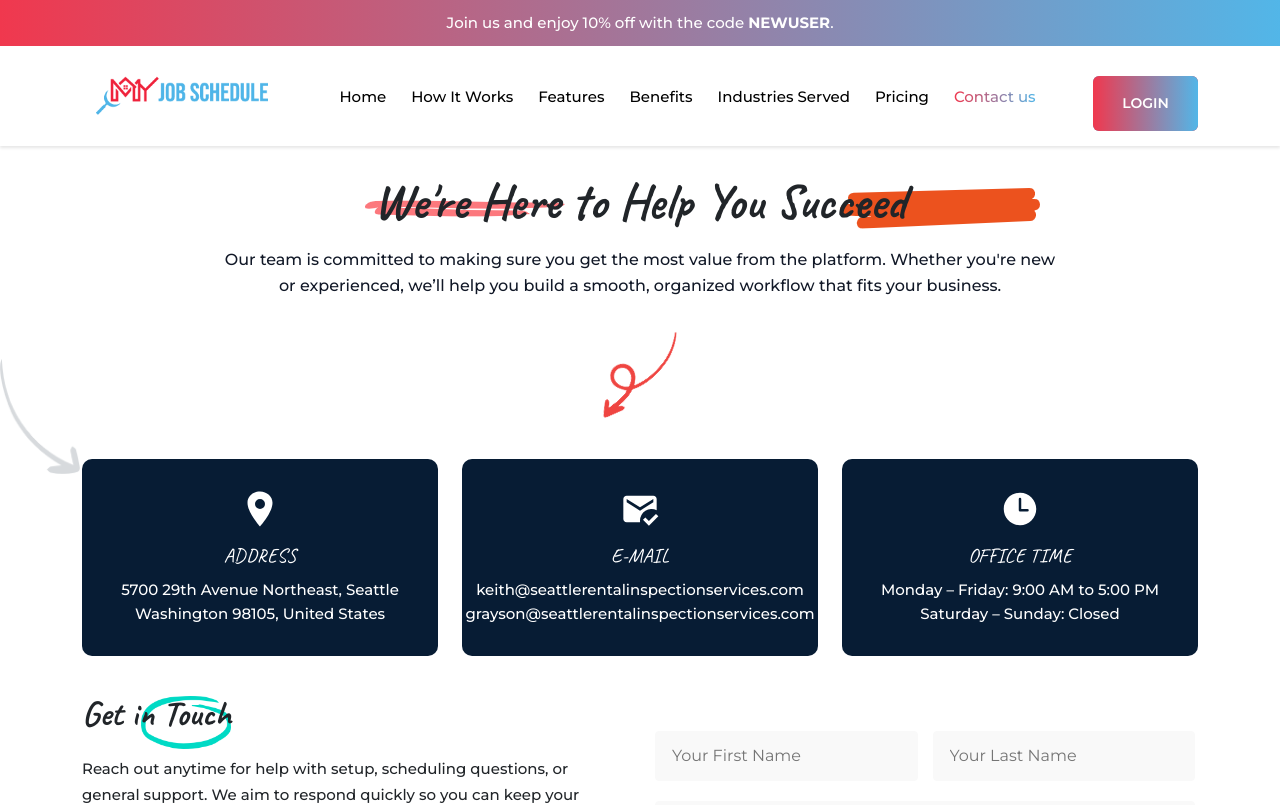
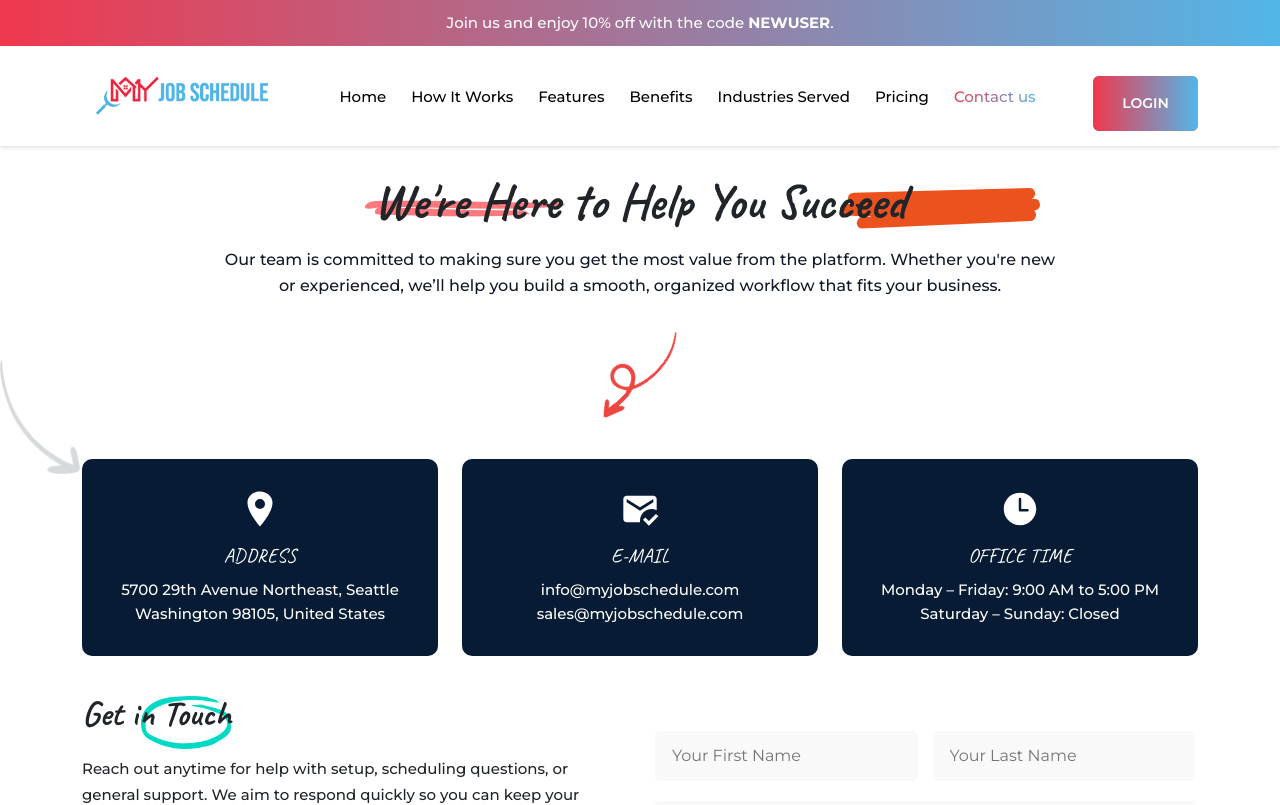
Before and after one commit to keith584/my-job-schedule-next, a Next.js app: page /contact-us in a window 1280 px wide. Shown: the top 805 px of the page. Built offline with nearby package versions, Linux system fonts and the light colour scheme; no server answers.

Commit message:
code updated by sahil

```diff
--- a/src/app/Component/Contact_us.jsx
+++ b/src/app/Component/Contact_us.jsx
@@ -37,8 +37,8 @@ const Contact_us = () => {
                   </div>
                   <div className="contact-info-text">
                     <h2 className="fs-20">E-mail</h2>
-                    <span>keith@seattlerentalinspectionservices.com</span>
-                    <span>grayson@seattlerentalinspectionservices.com</span>
+                    <span><a href="mail:info@myjobschedule.com">info@myjobschedule.com</a></span>
+                    <span><a href="mailto:sales@myjobschedule.com">sales@myjobschedule.com</a></span>
                   </div>
                 </div>
               </div>
```
